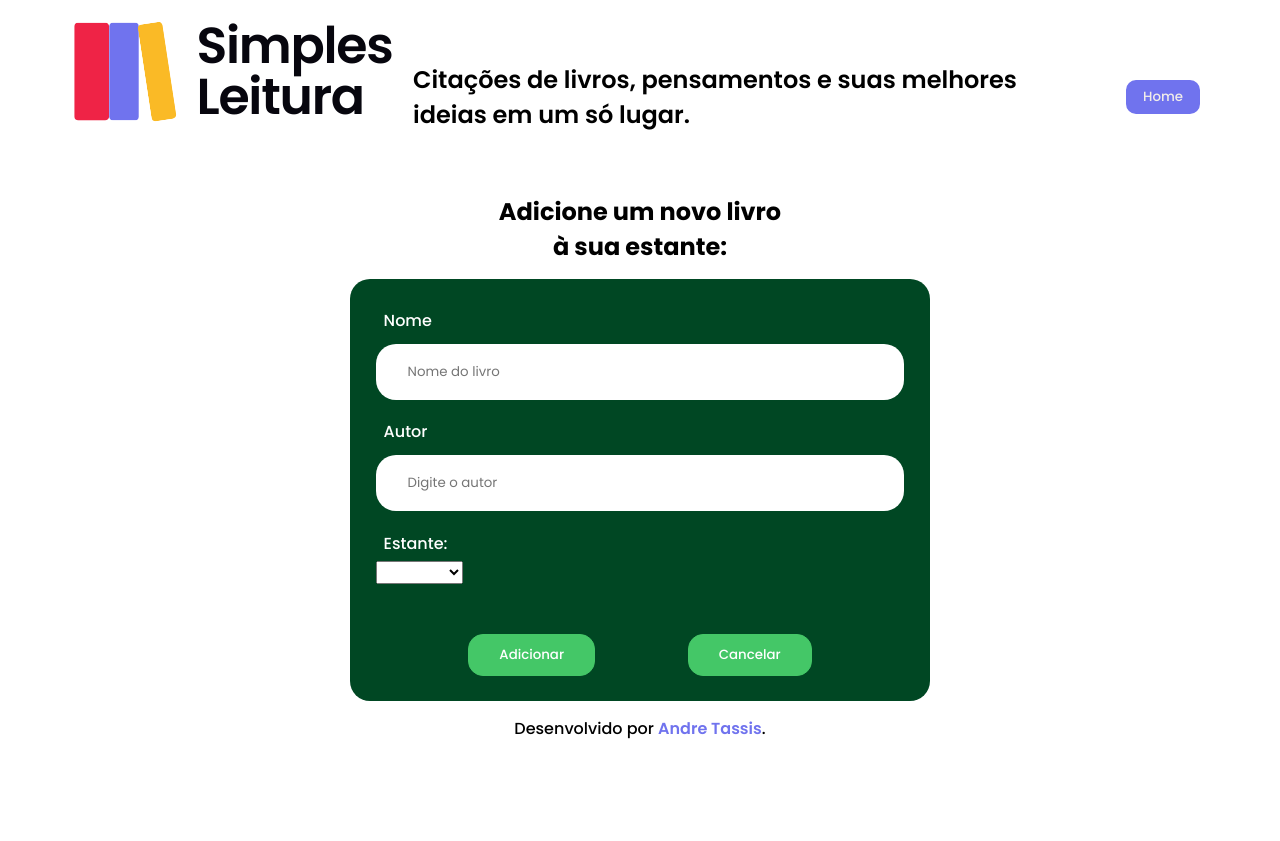
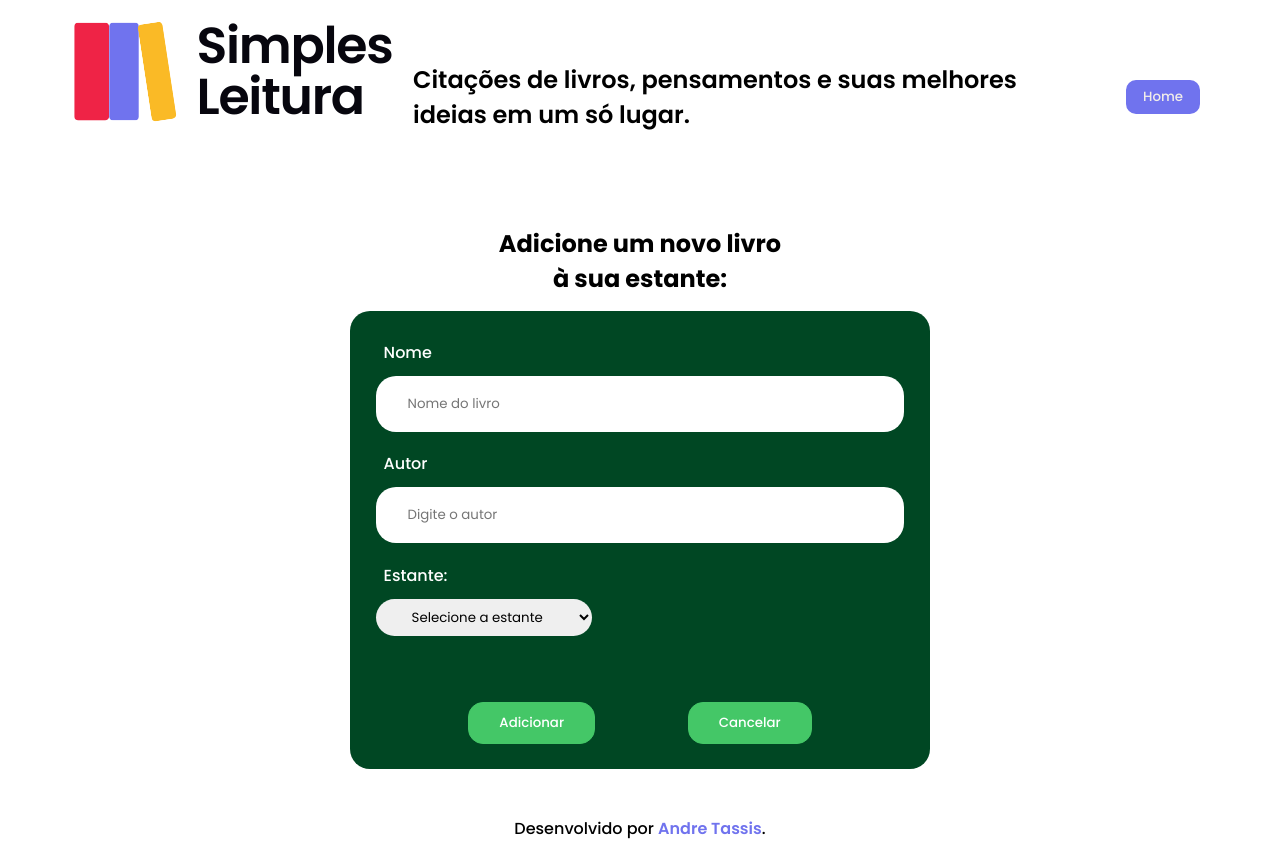
Before and after one commit to andretassis/simples-leitura, an Angular app: page /adicionar-livro in a window 1280 px wide. Before the commit the page ends 800 px from the top, so only its background shows below. Built offline with nearby package versions, Linux system fonts and the light colour scheme.

Commit message:
acerto de css

```diff
--- a/backend/db.json
+++ b/backend/db.json
@@ -33,7 +33,7 @@
       "autor": "Nelson Mandela",
       "modelo": "modelo3",
       "id": 5,
-      "favorito": true
+      "favorito": false
     },
     {
       "conteudo": "A liberdade é a possibilidade do isolamento. Se te é impossível viver só, nasceste escravo.",
@@ -68,7 +68,7 @@
       "autor": "Friedrich Nietzsche",
       "modelo": "modelo2",
       "id": 10,
-      "favorito": true
+      "favorito": false
     },
     {
       "conteudo": "A paz não pode ser mantida à força. Só pode ser alcançada pelo entendimento.",
--- a/src/app/componentes/estante/adicionar-livro/adicionar-livro.component.css
+++ b/src/app/componentes/estante/adicionar-livro/adicionar-livro.component.css
@@ -1,4 +1,4 @@
-.cria-citacao {
+.add-livro {
   padding: 2rem 0;
 }
 
@@ -23,13 +23,20 @@ form {
   flex-direction: column;
 }
 
-.criar-citacao form label {
+.add-livro form label {
   margin: 0.2rem 0.5rem ;
 }
 
-.criar-citacao form .input {
+.add-livro form .input {
   border: none;
   height: 40px;
+  padding: 0.5rem 2rem;
+  border-radius: 20px;
+  margin: 0.5rem 0 1rem;
+}
+
+.add-livro select {
+  border: none;
   padding: 0.5rem 2rem;
   border-radius: 20px;
   margin: 0.5rem 0 1rem;
--- a/src/app/componentes/estante/adicionar-livro/adicionar-livro.component.html
+++ b/src/app/componentes/estante/adicionar-livro/adicionar-livro.component.html
@@ -1,4 +1,4 @@
-<section class="criar-citacao">
+<section class="add-livro">
   <header class="container">
     <h2>Adicione um novo livro <br>à sua estante:</h2>
   </header>
@@ -25,7 +25,7 @@
       <label class="label-separar">Estante:</label>
       <div>
         <select>
-          <option></option>
+          <option value="selecione">Selecione a estante</option>
           <option value="desejo-ler">Desejo ler</option>
           <option value="lendo">Lendo</option>
         </select>
```
